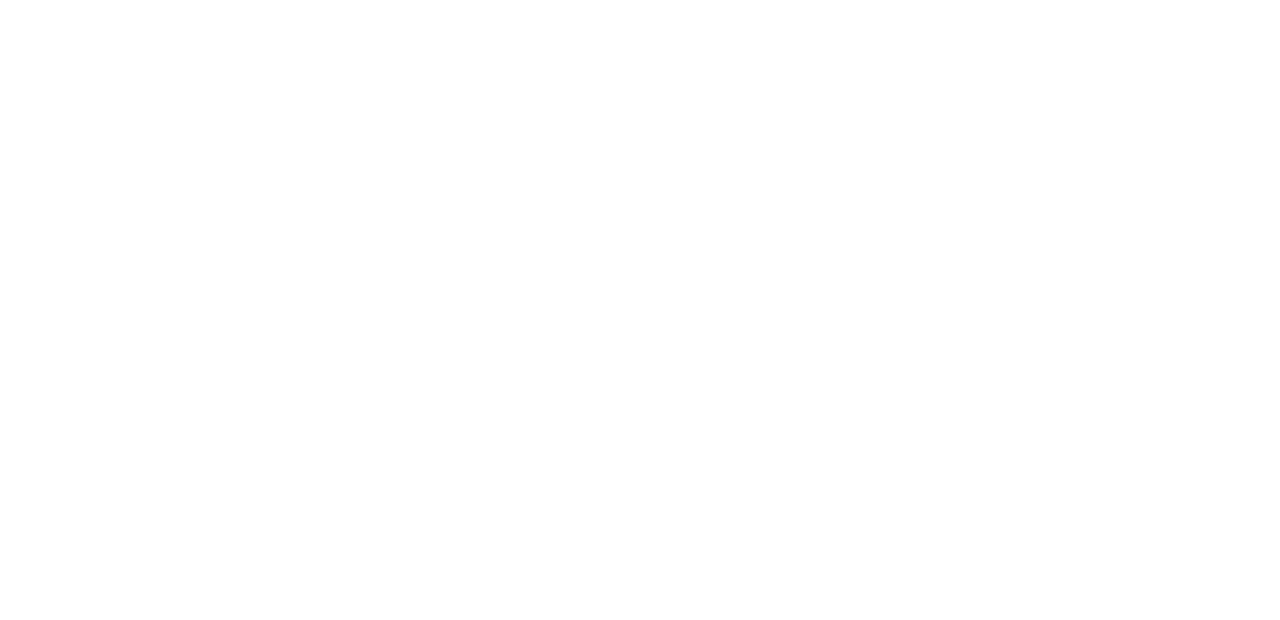
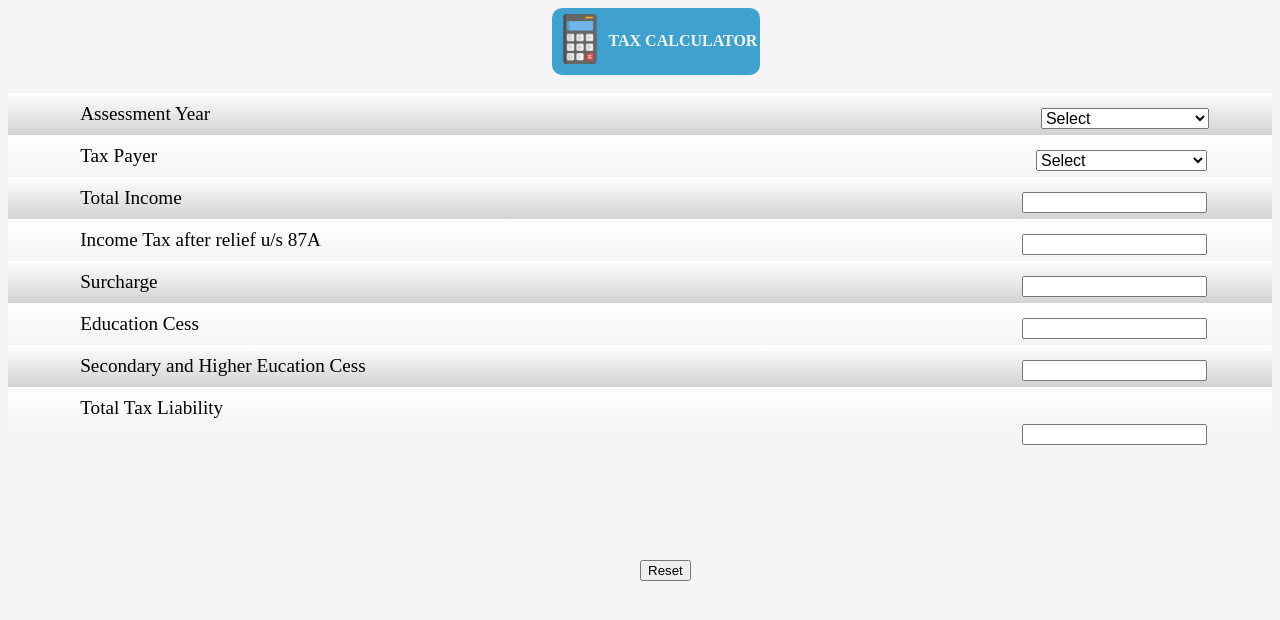
Before and after one commit to Sugi004/Guvi_Classes, a plain HTML site: page web.html in a window 1280 px wide. Drawn offline with Linux system fonts and the light colour scheme.

Commit message:
Tax Calculator

```diff
--- /dev/null
+++ b/index.css
@@ -0,0 +1,28 @@
+table{
+    margin-left: 43%;
+    margin-right: 30%;
+    background-color: #3ea1cf;
+    border-radius: 10px;
+    border-width: 10px;
+
+
+}
+
+.body-year,  .body-income,.body-surcharge,.body-secndary{
+    padding: 10px;
+
+    background-image: linear-gradient(white, rgb(212, 209, 209));
+}
+
+.body-payer, .body-after_relief,.body-education,.body-total{
+    padding: 10px;
+    background-image: linear-gradient(white, whitesmoke);
+}
+
+#reset {
+    margin: 0;
+    position: absolute;
+    top: 70%;
+    left: 50%;
+
+}
--- a/web.html
+++ b/web.html
@@ -5,8 +5,98 @@
     <meta http-equiv="X-UA-Compatible" content="IE=edge">
     <meta name="viewport" content="width=device-width, initial-scale=1.0">
     <title>Tax Calculator</title>
+
+    <link href="index.css" rel="stylesheet">
+
+
 </head>
-<body>
+<body style="background-color: whitesmoke;">
+    <table><tr>
+        <td><img src="calculator.png" style="width: 50px; height: 50px;"></td>
+        <td><h4 style="color: whitesmoke;">TAX CALCULATOR</h4></td>
+    </tr></table><br>
 
+    <form>
+    <div class="body-year">
+        <label style="padding-right: 65%; margin-left: 5%; font-size: larger;" >Assessment Year</label>
+
+        <select name="year" style="float: right; margin: 5px; margin-right: 53px; font-size: medium; padding-right: 7%;">
+            <option value="Select">Select</option>
+            <option value="2023-24">2023-24</option>
+            <option value="2022-23">2022-23</option>
+            <option value="2021-22">2021-22</option>
+            <option value="20220-21">2020-21</option>
+            <option value="2019-20">2019-20</option>
+            <option value="2018-19">2018-19</option>
+        </select>
+
+    </div>
+
+    <div class="body-payer">
+        <label style="padding-right: 65.5%;margin-left: 5%; font-size: larger;" >Tax Payer</label>
+
+        <select name="year" style="float: right; margin: 5px; margin-right: 55px; font-size: medium;">
+            <option value="Select">Select</option>
+            <option value="Individual">Individual</option>
+            <option value="HUF">HUF</option>
+            <option value="AOPs/BOI">AOPs/BOI</option>
+            <option value="Domestic Company">Domestic Company</option>
+            <option value="Foreign Company">Foreign Company</option>
+            <option value="Firms">Firms</option>
+            <option value="LLP">LLP</option>
+            <option value="Co-operative Society">Co-operative Society</option>
+        </select>
+
+    </div>
+
+    <div class="body-income">
+
+            <label style="padding-right: 65%; margin-left: 5%; font-size: larger;" >Total Income</label>
+            <input type="number" name="income" size="20" style="float: right; margin: 5px; margin-right: 55px; text-align: right;" >
+
+    </div>
+
+
+    <div class="body-after_relief">
+
+            <label style="padding-right: 50%; margin-left: 5%; font-size: larger;" >Income Tax after relief u/s 87A</label>
+            <input type="number" name="income" size="20" style="float: right; margin: 5px; margin-right: 55px; text-align: right;" >
+
+    </div>
+
+    <div class="body-surcharge">
+
+            <label style="padding-right: 65%; margin-left: 5%; font-size: larger;" >Surcharge</label>
+            <input type="number" name="income" size="20" style="float: right; margin: 5px; margin-right: 55px; text-align: right;" >
+
+    </div>
+
+    <div class="body-education">
+
+            <label style="padding-right: 65%; margin-left: 5%; font-size: larger;" >Education Cess</label>
+            <input type="number" name="income" size="20" style="float: right; margin: 5px; margin-right: 55px; text-align: right;" >
+
+    </div>
+
+    <div class="body-secndary">
+
+            <label style="padding-right: 48%; margin-left: 5%; font-size: larger;" >Secondary and Higher Eucation Cess</label>
+            <input type="number" name="income" size="20" style="float: right; margin: 5px; margin-right: 55px; text-align: right;" >
+
+    </div>
+
+    <div class="body-total">
+            <label style="padding-right: 65%; margin-left: 5%; font-size: larger;" >Total Tax Liability</label>
+            <input type="number" name="income" size="20" style="float: right; margin: 5px; margin-right: 55px; text-align: right;" >
+
+    </div><br>
+
+    <div>
+
+            <label for="reset"></label>
+            <input type="reset" id="reset" value="Reset" name="reset" style="text-align: center; justify-content: center; ">
+
+    </div>
+</form>
 </body>
 </html>
```
Also changed, not shown: calculator.png (added).
